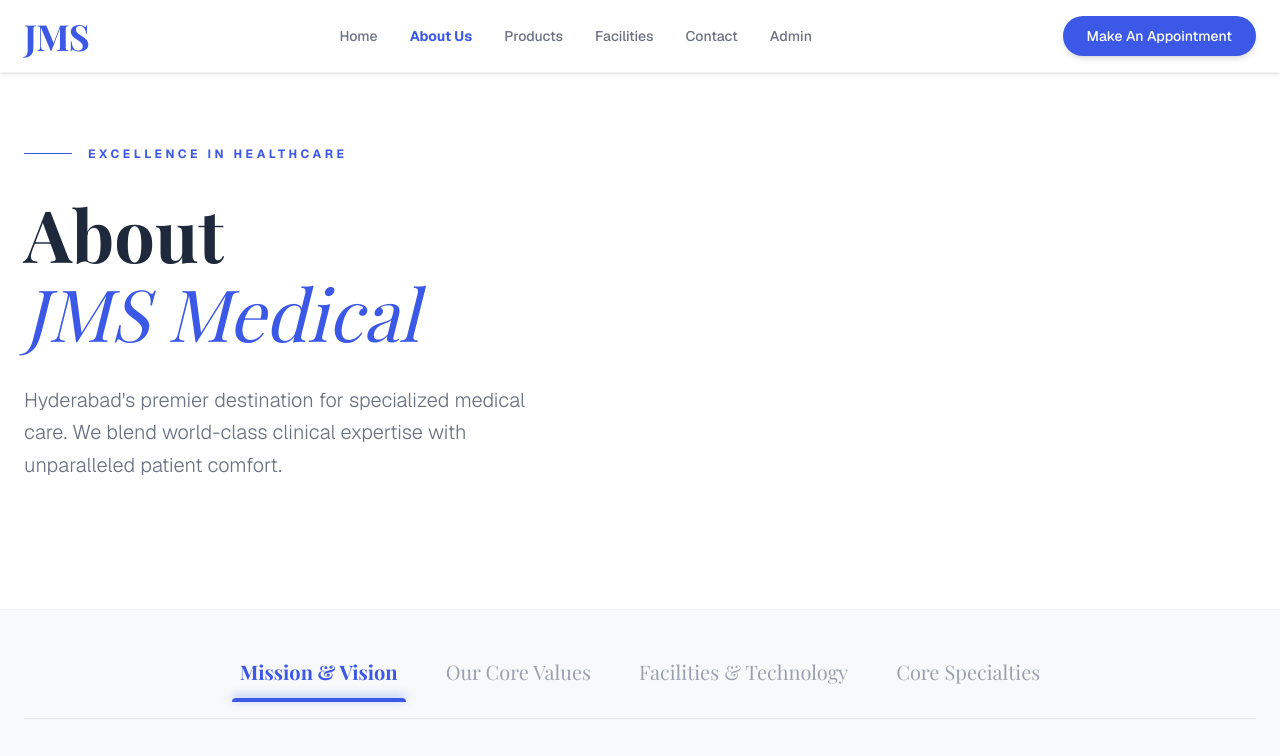
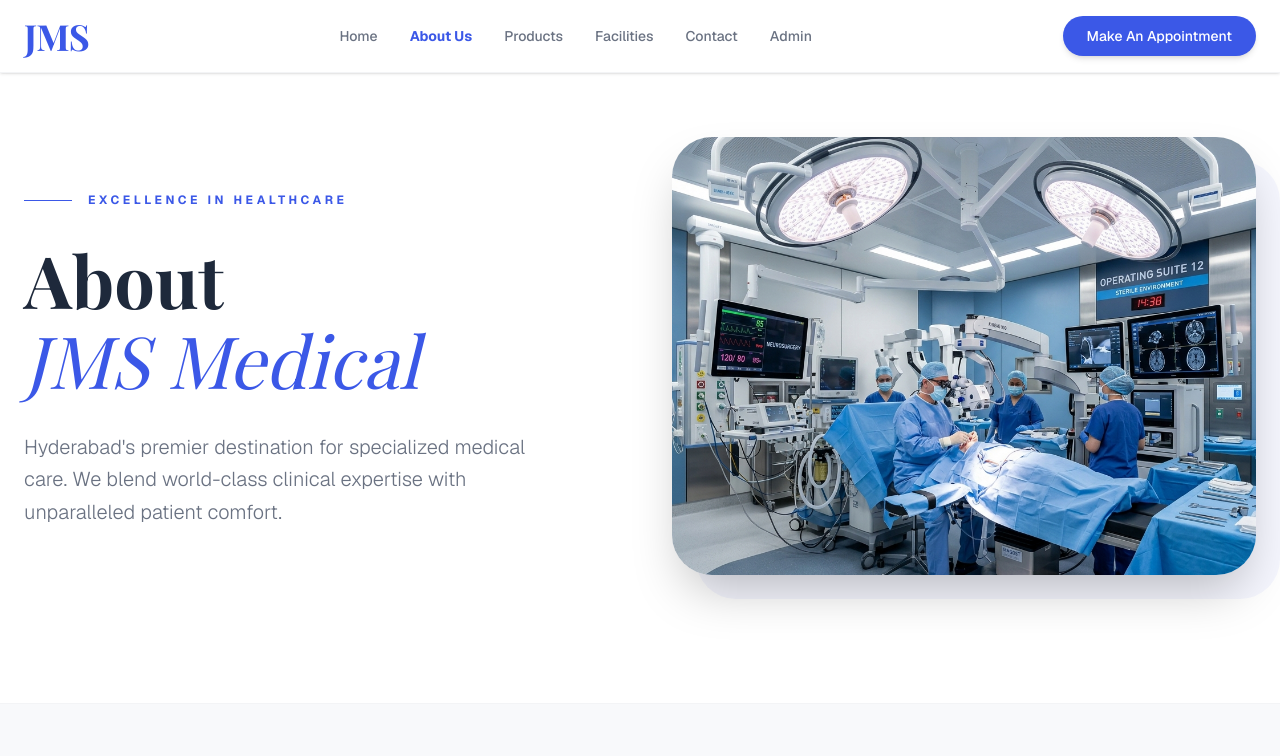
Before and after one commit to Abhivorn-Technologies/JMS, a Next.js app: page /about in a window 1280 px wide. Shown: the top 756 px of the page. Built offline with nearby package versions, Linux system fonts and the light colour scheme.

Commit message:
applied fix

```diff
--- a/app/(website)/about/page.tsx
+++ b/app/(website)/about/page.tsx
@@ -59,7 +59,7 @@ export default function AboutPage() {
                 </p>
               </FadeIn>
             </div>
-            <FadeIn delay={0.4} direction="left" className="w-full lg:w-1/2 relative h-[400px] lg:h-auto">
+            <FadeIn delay={0.4} direction="left" className="w-full lg:w-1/2 relative aspect-[4/3]">
               <div className="absolute inset-0 bg-primary/5 translate-x-6 translate-y-6 rounded-[2.5rem]"></div>
               <Image
                 src="/images/facilities_intro.png"
@@ -67,7 +67,7 @@ export default function AboutPage() {
                 fill
                 priority
                 sizes="(max-width: 1024px) 100vw, 50vw"
-                className="relative w-full aspect-[4/3] object-cover rounded-[2.5rem] shadow-2xl"
+                className="object-cover rounded-[2.5rem] shadow-2xl"
               />
             </FadeIn>
           </div>
```
